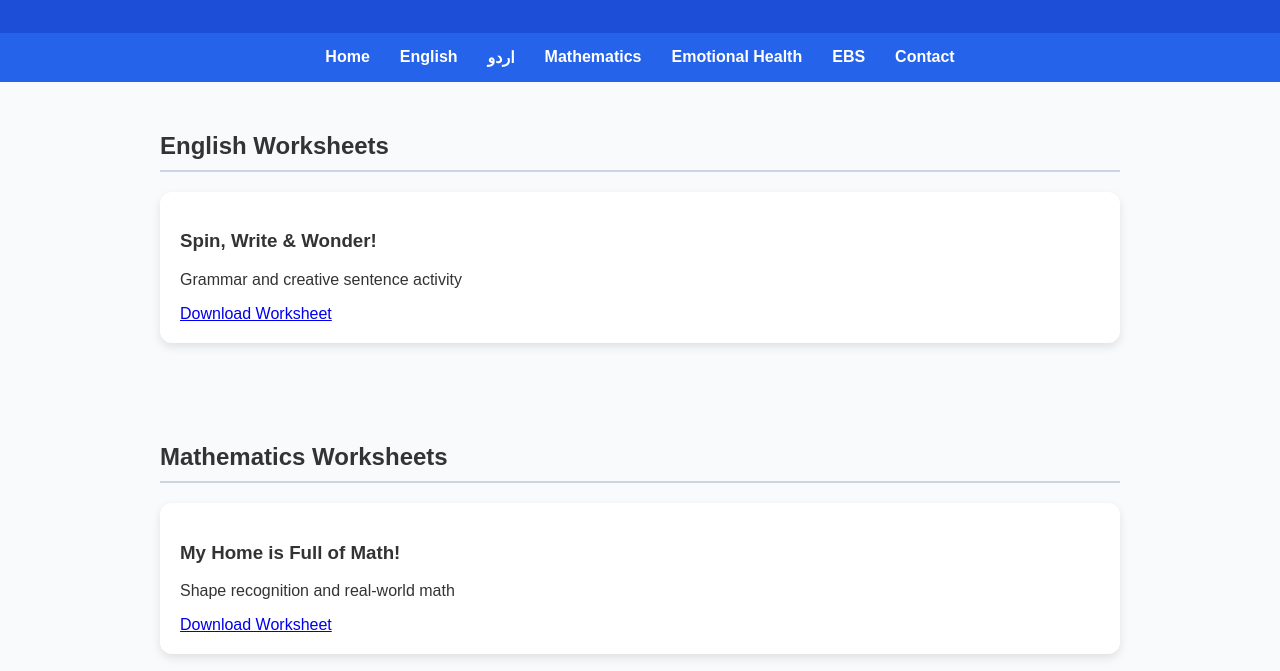
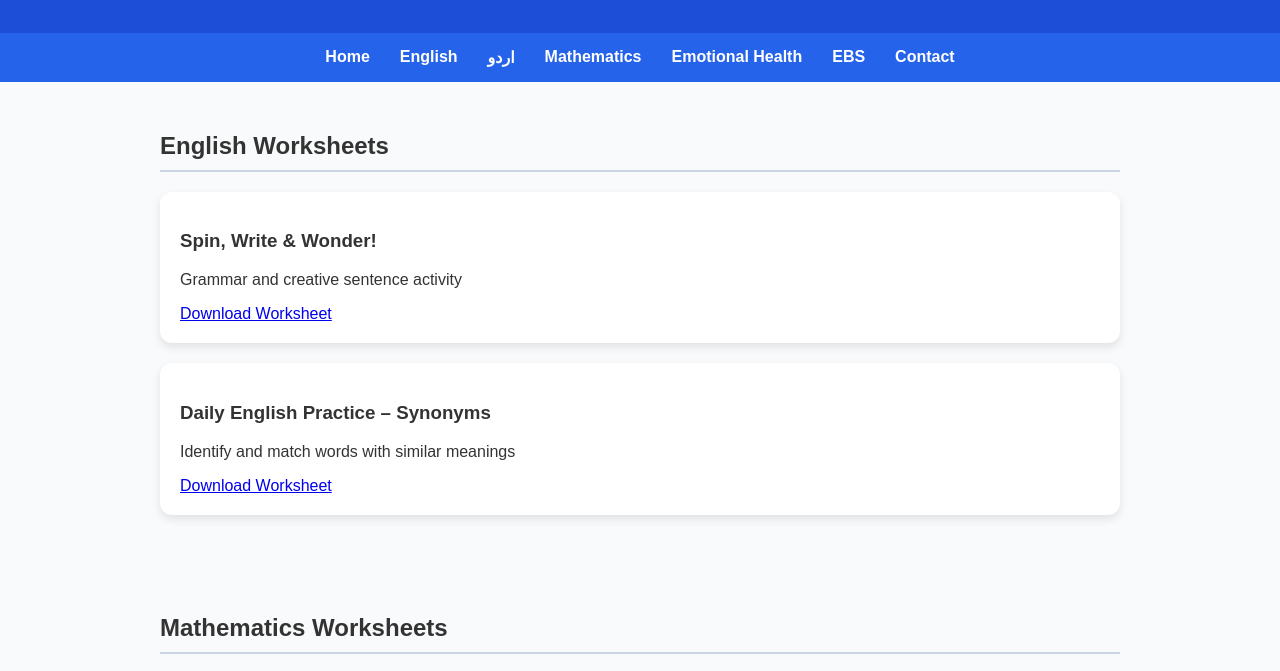
Before and after one commit to educreator0604/asmma-worksheets-site, a plain HTML site: page index.html in a window 1280 px wide. Shown: the part 121-792 px from the top of the page. Drawn offline with Linux system fonts and the light colour scheme.

Commit message:
Add files via upload

```diff
--- a/index.html
+++ b/index.html
@@ -82,6 +82,11 @@
       <p>Grammar and creative sentence activity</p>
       <a href="english__spin,_write_&_wonder!.pdf" target="_blank">Download Worksheet</a>
     </div>
+    <div class="worksheet-card">
+      <h3>Daily English Practice – Synonyms</h3>
+      <p>Identify and match words with similar meanings</p>
+      <a href="daily_english_synonyms.pdf" target="_blank">Download Worksheet</a>
+    </div>
   </div>
 
   <div class="container" id="math">
```
